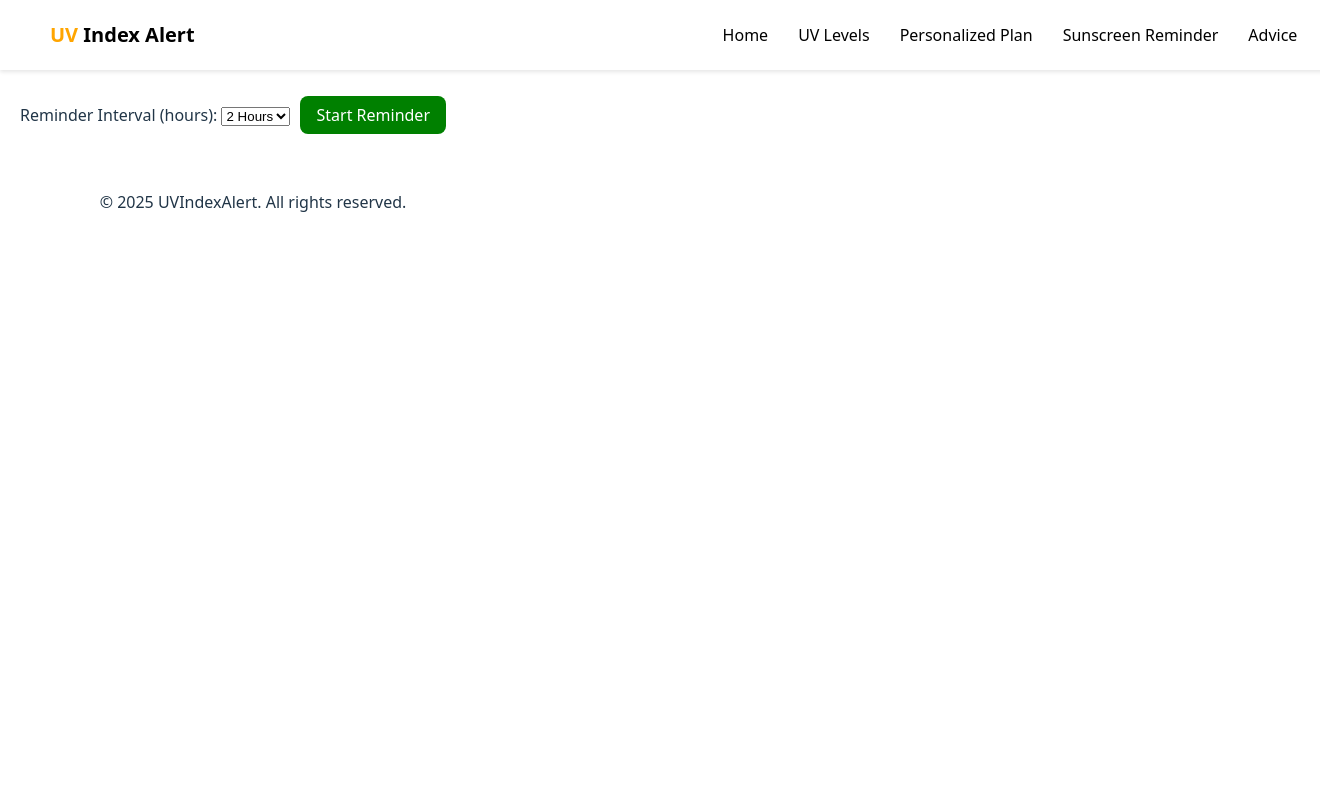
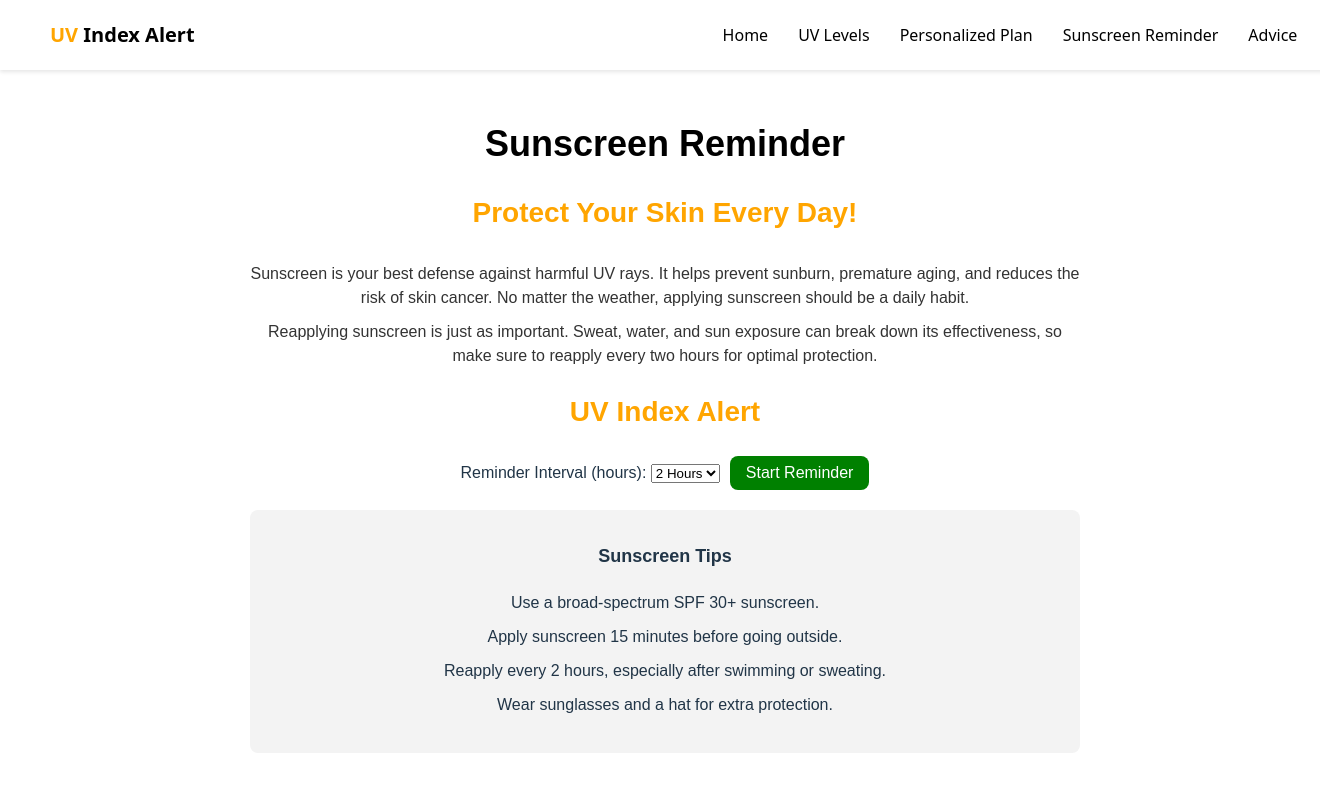
Before and after one commit to yiru075/OnBoarding, a React (Vite) app in the folder sun-project/: page /sunscreen-reminder in a window 1280 px wide. Shown: the top 800 px of the page, 1320 px wide, since content can reach past the window. Built offline with nearby package versions, Linux system fonts and the light colour scheme.

Commit message:
Finish Sunscreen Reminder Page

```diff
--- a/sun-project/package.json
+++ b/sun-project/package.json
@@ -11,6 +11,7 @@
   },
   "dependencies": {
     "antd": "^5.24.3",
+    "bootstrap": "^5.3.3",
     "react": "^19.0.0",
     "react-dom": "^19.0.0",
     "react-icons": "^5.5.0",
--- a/sun-project/src/pages/sunscreen_reminder/SunscreenReminder.css
+++ b/sun-project/src/pages/sunscreen_reminder/SunscreenReminder.css
@@ -0,0 +1,101 @@
+.reminder-container {
+  text-align: center;
+  padding: 100px 200px 100px 250px;
+  max-width: 1000px;
+  margin: auto;
+  font-family: Arial, sans-serif;
+}
+
+.reminder-title {
+  font-size: 28px;
+  font-weight: bold;
+  color: orange;
+}
+
+.reminder-container h1 {
+  font-size: 36px;
+  font-weight: bold;
+  color: black;
+}
+
+.uv-info {
+  font-size: 20px;
+  color: #444;
+}
+
+
+.reminder-highlight {
+  font-size: 28px;
+  font-weight: bold;
+  color: orange;
+}
+
+.reminder-text {
+  font-size: 16px;
+  color: #333;
+  margin: 10px 0;
+}
+
+.countdown {
+  background-color: #f9f9f9;
+  padding: 10px;
+  border-radius: 8px;
+  margin: 15px auto;
+  width: 250px;
+}
+
+.countdown-timer {
+  font-weight: bold;
+  color: green;
+}
+
+.reminder-label {
+  font-size: 18px;
+  font-weight: 500;
+  display: block;
+  margin-top: 15px;
+}
+
+.reminder-select {
+  padding: 5px;
+  font-size: 16px;
+}
+
+.reminder-button {
+  background-color: green;
+  color: white;
+  padding: 10px 20px;
+  border: none;
+  cursor: pointer;
+  font-size: 16px;
+  margin-left: 10px;
+  border-radius: 5px;
+}
+
+.tips-section {
+  background: #f3f3f3;
+  padding: 15px;
+  margin-top: 20px;
+  border-radius: 8px;
+}
+
+.tips-section h3 {
+  font-size: 18px;
+  margin-bottom: 10px;
+}
+
+.tips-section ul {
+  list-style-type: none;
+  padding: 0;
+}
+
+.tips-section li {
+  font-size: 16px;
+  padding: 5px 0;
+}
+
+.footer {
+  font-size: 14px;
+  color: #777;
+  margin-top: 20px;
+}
--- a/sun-project/src/pages/sunscreen_reminder/SunscreenReminder.jsx
+++ b/sun-project/src/pages/sunscreen_reminder/SunscreenReminder.jsx
@@ -1,6 +1,7 @@
 import React, { useState, useEffect, useRef } from "react";
 import { toast } from "react-toastify";
 import "react-toastify/dist/ReactToastify.css";
+import "./SunscreenReminder.css"
 
 const SunscreenReminder = () => {
   const savedInterval = localStorage.getItem("reminderInterval") || 2;
@@ -14,7 +15,7 @@ const SunscreenReminder = () => {
     reminderTimer.current = setInterval(() => {
       toast.info("Time to reapply sunscreen! ");
       console.log("Reminder triggered at", new Date().toLocaleTimeString());
-    }, 10 * 1000);
+    }, 60 * 60 * 1000 * interval);
 
     toast.success("Reminder started!");
     setIsRunning(true);
@@ -43,9 +44,18 @@ const SunscreenReminder = () => {
   }, [interval]);
 
   return (
-    <div style={{ textAlign: "center", padding: "20px" }}>
-      <h2>Sunscreen Reminder</h2>
+    <div className="reminder-container">
+      <h1>Sunscreen Reminder</h1>
 
+      <p className="reminder-highlight">Protect Your Skin Every Day!</p>
+      <p className="reminder-text">
+        Sunscreen is your best defense against harmful UV rays. It helps prevent sunburn, premature aging, and reduces the risk of skin cancer. No matter the weather, applying sunscreen should be a daily habit.
+      </p>
+      <p className="reminder-text">
+        Reapplying sunscreen is just as important. Sweat, water, and sun exposure can break down its effectiveness, so make sure to reapply every two hours for optimal protection.
+      </p>
+
+      <h2 className="reminder-title"> UV Index Alert</h2>
       <label>Reminder Interval (hours): </label>
       <select
         value={interval}
@@ -72,6 +82,16 @@ const SunscreenReminder = () => {
       >
         {isRunning ? "Stop Reminder" : "Start Reminder"}
       </button>
+
+      <div className="tips-section">
+        <h3>Sunscreen Tips</h3>
+        <ul>
+          <li>Use a broad-spectrum SPF 30+ sunscreen.</li>
+          <li>Apply sunscreen 15 minutes before going outside.</li>
+          <li>Reapply every 2 hours, especially after swimming or sweating.</li>
+          <li>Wear sunglasses and a hat for extra protection.</li>
+        </ul>
+      </div>
     </div>
   );
 };
```
Also changed, not shown: 1 other file (tests, documents, lock files or other folders).
